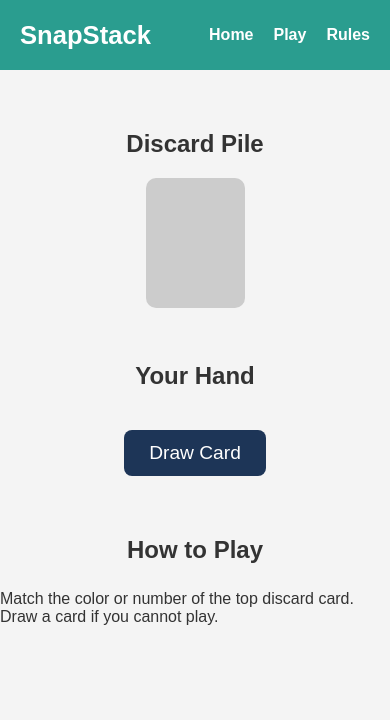
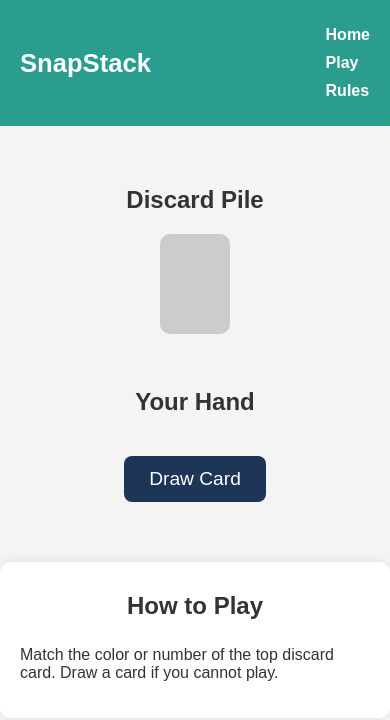
Before and after one commit to ali-moss-24/snapstack, a plain HTML site: page index.html in a window 390 px wide. Drawn offline with Linux system fonts and the light colour scheme; a script that the page names is missing.

Commit message:
Add rules section and responsive layout to css

```diff
--- a/assets/CSS/style.css
+++ b/assets/CSS/style.css
@@ -1,6 +1,6 @@
 /* ----------------------------------
 Global Styles
-----------------------------------------*/
+---------------------------------------- */
 
 body {
     margin: 0;
@@ -16,9 +16,9 @@ h1,h2 {
 
 }
 
-/* ----------------------------------------
+/* ----------------------------------
 Navigation Bar
--------------------------------------*/
+------------------------------------- */
 
 .navbar {
     display: flex;
@@ -68,7 +68,7 @@ Game Layout
 
 /* -------------------------------------
 Card Styling
----------------------------------------*/
+--------------------------------------- */
 
 .card-slot,
 .card {
@@ -92,7 +92,7 @@ Card Styling
 
 /* ---------------------
 Draw button
--------------------------*/
+------------------------- */
 
 .draw-button {
     padding: 12px 25px;
@@ -107,3 +107,34 @@ Draw button
 .draw-button {
     background: #1d3557;
 }
+
+/* --------------------------------
+Rules Section
+-------------------------------- */
+
+.rules-container {
+    background: white;
+    padding: 20px;
+    margin: 40px auto;
+    max-width: 700px;
+    border-radius: 10px;
+    box-shadow: 0 0 10px rgba(0,0,0,0.1);
+}
+
+/* ----------------------------
+Responsive Layout
+------------------------------ */
+
+@media (max-width: 600px) {
+    .nav-links {
+        flex-direction: column;
+        gap: 10px
+    }
+}
+
+    .card-slot,
+    .card {
+        width: 70px;
+        height: 100px;
+        font-size: 1.5rem;
+    }
```
